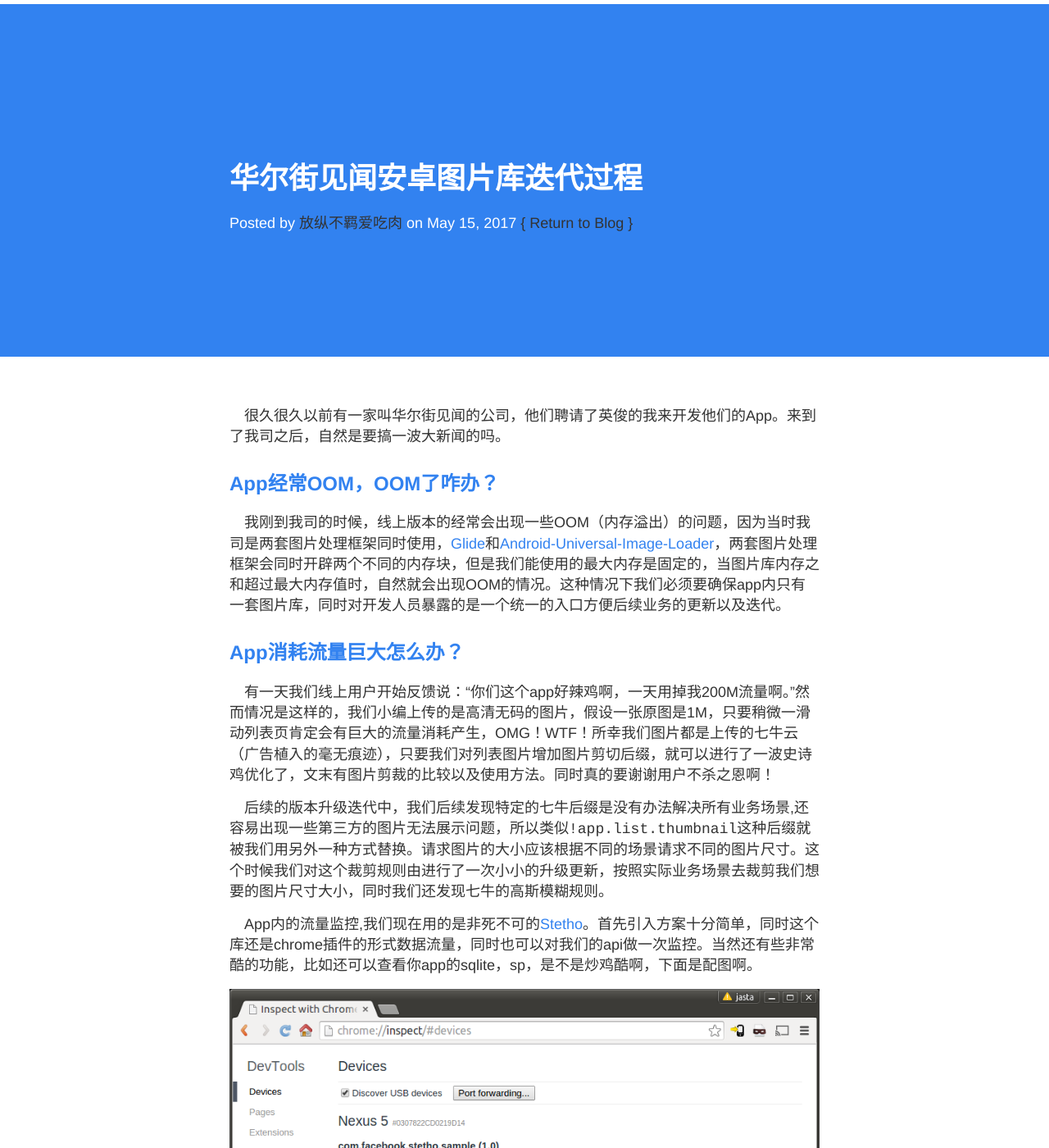
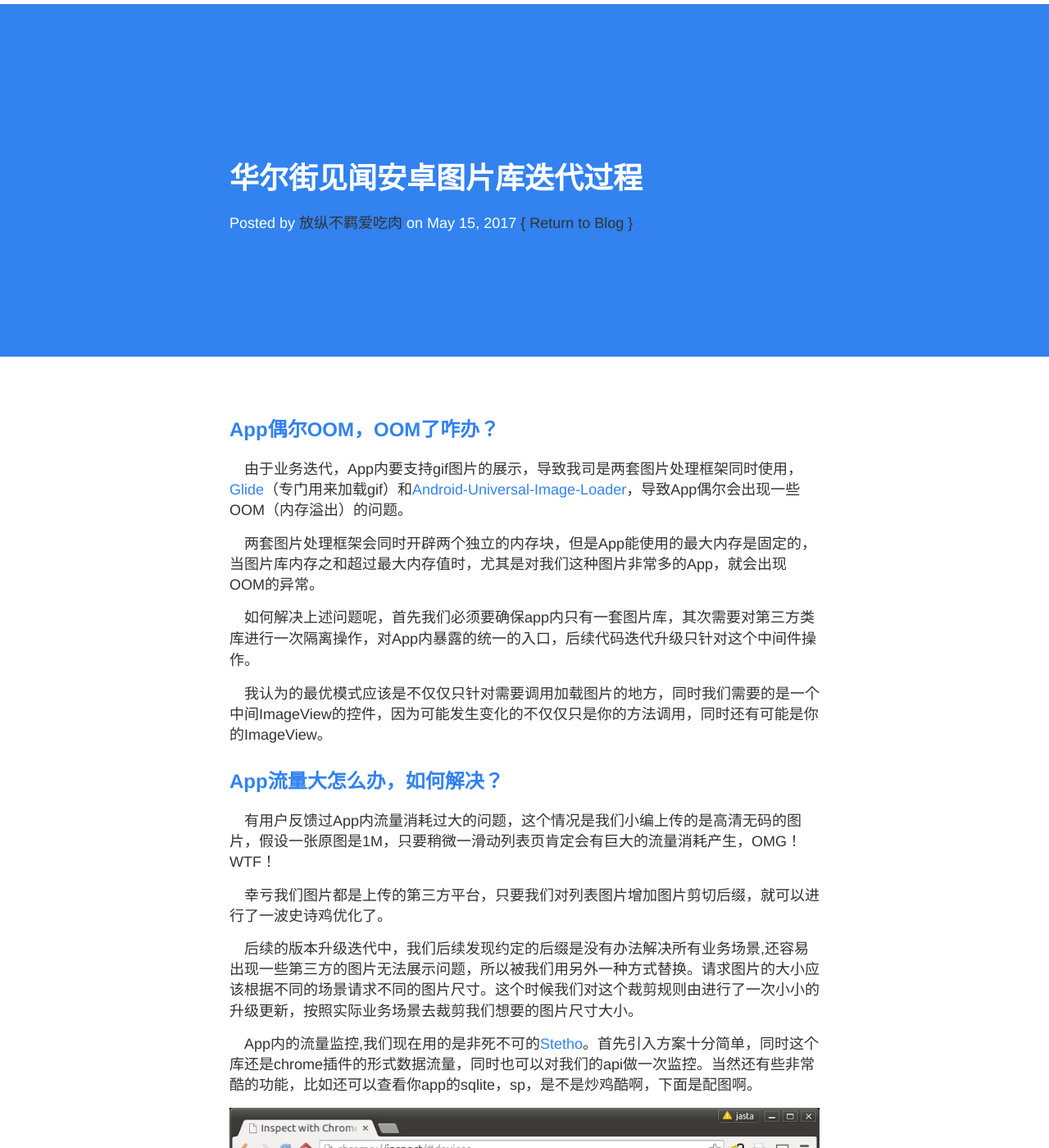
Before and after one commit to Leifzhang/leifzhang.github.io, a Jekyll site: the page built from _posts/2017-5-15-imageupdate.md, in a window 1280 px wide and 1400 px high. Shown: the whole window at 82% size. Built offline with Jekyll 4.4.1, drawn with Linux system fonts in a browser that asks for light colours; nearby versions of some CDN libraries.

Commit message:
提交代码

```diff
--- a/_posts/2017-5-15-imageupdate.md
+++ b/_posts/2017-5-15-imageupdate.md
@@ -4,17 +4,23 @@ title: 华尔街见闻安卓图片库迭代过程
 author: 放纵不羁爱吃肉
 ---
 
-&ensp;&ensp;很久很久以前有一家叫华尔街见闻的公司，他们聘请了英俊的我来开发他们的App。来到了我司之后，自然是要搞一波大新闻的吗。
+## App偶尔OOM，OOM了咋办？
 
-## App经常OOM，OOM了咋办？
+&ensp;&ensp;由于业务迭代，App内要支持gif图片的展示，导致我司是两套图片处理框架同时使用，[Glide](https://github.com/bumptech/glide)（专门用来加载gif）和[Android-Universal-Image-Loader](https://github.com/nostra13/Android-Universal-Image-Loader)，导致App偶尔会出现一些OOM（内存溢出）的问题。
 
-&ensp;&ensp;我刚到我司的时候，线上版本的经常会出现一些OOM（内存溢出）的问题，因为当时我司是两套图片处理框架同时使用，[Glide](https://github.com/bumptech/glide)和[Android-Universal-Image-Loader](https://github.com/nostra13/Android-Universal-Image-Loader)，两套图片处理框架会同时开辟两个不同的内存块，但是我们能使用的最大内存是固定的，当图片库内存之和超过最大内存值时，自然就会出现OOM的情况。这种情况下我们必须要确保app内只有`一套`图片库，同时对开发人员暴露的是一个`统一`的入口方便后续业务的更新以及迭代。
+&ensp;&ensp;两套图片处理框架会同时开辟两个独立的内存块，但是App能使用的最大内存是固定的，当图片库内存之和超过最大内存值时，尤其是对我们这种图片非常多的App，就会出现OOM的异常。
 
-## App消耗流量巨大怎么办？
+&ensp;&ensp;如何解决上述问题呢，首先我们必须要确保app内只有`一套`图片库，其次需要对第三方类库进行一次隔离操作，对App内暴露的`统一`的入口，后续代码迭代升级只针对这个中间件操作。
 
-&ensp;&ensp;有一天我们线上用户开始反馈说：“你们这个app好辣鸡啊，一天用掉我200M流量啊。”然而情况是这样的，我们小编上传的是高清无码的图片，假设一张原图是1M，只要稍微一滑动列表页肯定会有巨大的流量消耗产生，OMG！WTF！所幸我们图片都是上传的七牛云（广告植入的毫无痕迹），只要我们对列表图片增加图片剪切后缀，就可以进行了一波史诗鸡优化了，文末有图片剪裁的比较以及使用方法。同时真的要谢谢用户不杀之恩啊！
+&ensp;&ensp;我认为的最优模式应该是不仅仅只针对需要调用加载图片的地方，同时我们需要的是一个中间ImageView的控件，因为可能发生变化的不仅仅只是你的方法调用，同时还有可能是你的ImageView。
 
-&ensp;&ensp;后续的版本升级迭代中，我们后续发现特定的七牛后缀是没有办法解决所有业务场景,还容易出现一些第三方的图片无法展示问题，所以类似`!app.list.thumbnail`这种后缀就被我们用另外一种方式替换。请求图片的大小应该根据不同的场景请求不同的图片尺寸。这个时候我们对这个裁剪规则由进行了一次小小的升级更新，按照实际业务场景去裁剪我们想要的图片尺寸大小，同时我们还发现七牛的高斯模糊规则。
+## App流量大怎么办，如何解决？
+
+&ensp;&ensp;有用户反馈过App内流量消耗过大的问题，这个情况是我们小编上传的是高清无码的图片，假设一张原图是1M，只要稍微一滑动列表页肯定会有巨大的流量消耗产生，OMG！WTF！
+
+&ensp;&ensp;幸亏我们图片都是上传的第三方平台，只要我们对列表图片增加图片剪切后缀，就可以进行了一波史诗鸡优化了。
+
+&ensp;&ensp;后续的版本升级迭代中，我们后续发现约定的后缀是没有办法解决所有业务场景,还容易出现一些第三方的图片无法展示问题，所以被我们用另外一种方式替换。请求图片的大小应该根据不同的场景请求不同的图片尺寸。这个时候我们对这个裁剪规则由进行了一次小小的升级更新，按照实际业务场景去裁剪我们想要的图片尺寸大小。
 
 &ensp;&ensp;App内的流量监控,我们现在用的是非死不可的[Stetho](https://github.com/facebook/stetho)。首先引入方案十分简单，同时这个库还是chrome插件的形式数据流量，同时也可以对我们的api做一次监控。当然还有些非常酷的功能，比如还可以查看你app的sqlite，sp，是不是炒鸡酷啊，下面是配图啊。
 
```
